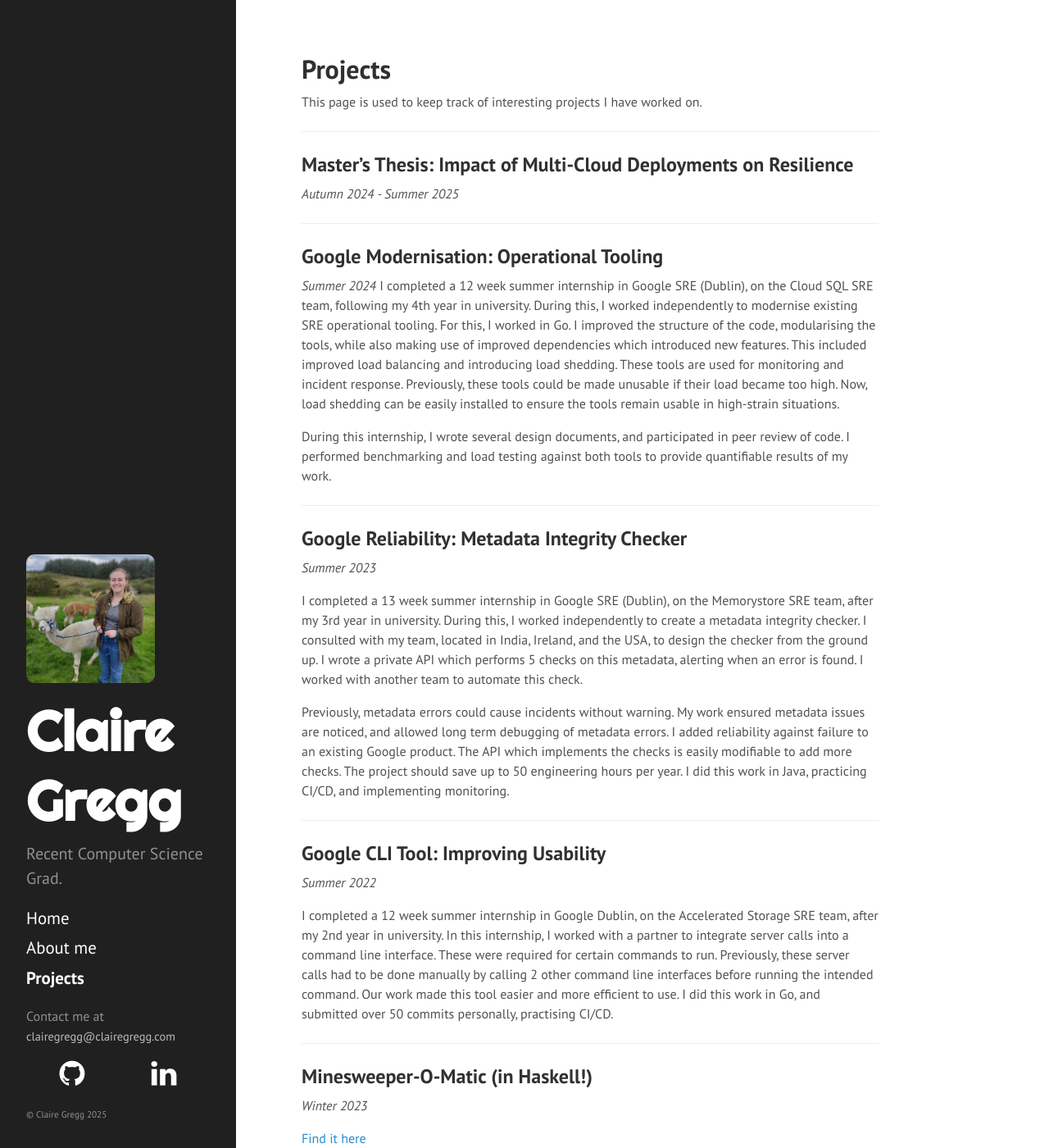
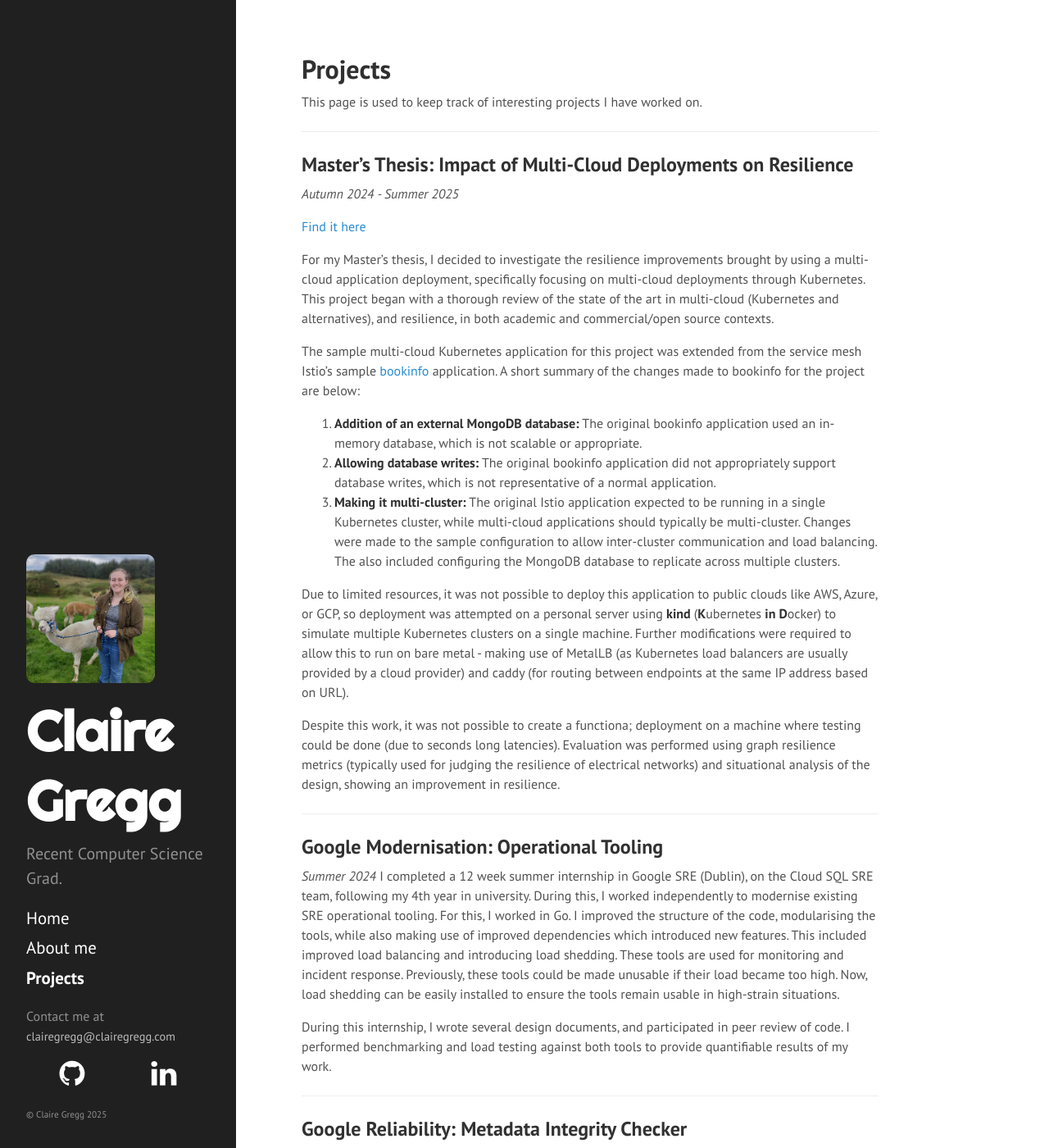
Before and after one commit to clairegregg/clairegregg.github.io, a Jekyll site: the page built from projects.md, in a window 1280 px wide and 1400 px high. Shown: the whole window at 82% size. Built offline with Jekyll 4.4.1, drawn with Linux system fonts in a browser that asks for light colours; Markdown is read by kramdown in place of the engine named in the settings; some of the changed text lies outside the part shown.

Commit message:
Add thesis, final extra project headings

```diff
--- a/projects.md
+++ b/projects.md
@@ -5,11 +5,24 @@
 
 This page is used to keep track of interesting projects I have worked on.
 
+{:toc}
 ___
 
 ## Master's Thesis: Impact of Multi-Cloud Deployments on Resilience
 *Autumn 2024 - Summer 2025*
 
+[Find it here](https://github.com/clairegregg/bookinfo-multicluster)
+
+For my Master's thesis, I decided to investigate the resilience improvements brought by using a multi-cloud application deployment, specifically focusing on multi-cloud deployments through Kubernetes. This project began with a thorough review of the state of the art in multi-cloud (Kubernetes and alternatives), and resilience, in both academic and commercial/open source contexts.
+
+The sample multi-cloud Kubernetes application for this project was extended from the service mesh Istio's sample [bookinfo](https://istio.io/latest/docs/examples/bookinfo/) application. A short summary of the changes made to bookinfo for the project are below:
+1. **Addition of an external MongoDB database:** The original bookinfo application used an in-memory database, which is not scalable or appropriate.
+2. **Allowing database writes:** The original bookinfo application did not appropriately support database writes, which is not representative of a normal application.
+3. **Making it multi-cluster:** The original Istio application expected to be running in a single Kubernetes cluster, while multi-cloud applications should typically be multi-cluster. Changes were made to the sample configuration to allow inter-cluster communication and load balancing. The also included configuring the MongoDB database to replicate across multiple clusters.
+
+Due to limited resources, it was not possible to deploy this application to public clouds like AWS, Azure, or GCP, so deployment was attempted on a personal server using **kind** (**K**ubernetes **in D**ocker) to simulate multiple Kubernetes clusters on a single machine. Further modifications were required to allow this to run on bare metal - making use of MetalLB (as Kubernetes load balancers are usually provided by a cloud provider) and caddy (for routing between endpoints at the same IP address based on URL).
+
+Despite this work, it was not possible to create a functiona; deployment on a machine where testing could be done (due to seconds long latencies). Evaluation was performed using graph resilience metrics (typically used for judging the resilience of electrical networks) and situational analysis of the design, showing an improvement in resilience.
 
 ___
 
@@ -36,6 +49,21 @@
 I completed a 12 week summer internship in Google Dublin, on the Accelerated Storage SRE team, after my 2nd year in university. In this internship, I worked with a partner to integrate server calls into a command line interface. These were required for certain commands to run. Previously, these server calls had to be done manually by calling 2 other command line interfaces before running the intended command. Our work made this tool easier and more efficient to use. I did this work in Go, and submitted over 50 commits personally, practising CI/CD.
 
 ___
+
+## Scalable Globally Distributed Multiplayer Pacman
+*Spring 2025*
+
+[Find it here](https://github.com/clairegregg/dist_systems_group_M)
+
+___
+
+## Low Earth Orbit Satellite Protocol
+*Winter 2024*
+
+[Find it here](https://github.com/Scalable-2024/bobb-protocol)
+
+___
+
 
 ## Minesweeper-O-Matic (in Haskell!)
 *Winter 2023*
```
